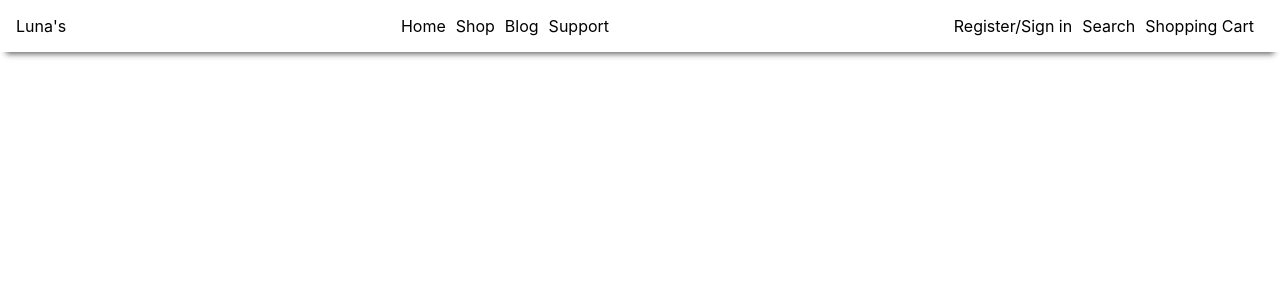
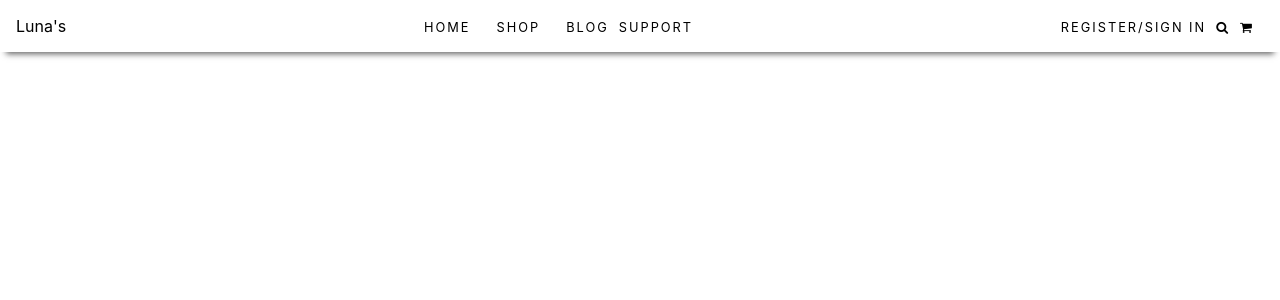
Before and after one commit to ablizben/lunas-online-store, a React (Create React App) app: page / in a window 1280 px wide. Shown: the top 300 px of the page. Built offline with nearby package versions, Linux system fonts and the light colour scheme.

Commit message:
editing header and adding dropdown menu for shop

```diff
--- a/public/index.html
+++ b/public/index.html
@@ -1,15 +1,14 @@
 <!DOCTYPE html>
 <html lang="en">
+
 <head>
   <meta charset="utf-8" />
   <link rel="icon" href="%PUBLIC_URL%/favicon.ico" />
   <meta name="viewport" content="width=device-width, initial-scale=1" />
   <meta name="theme-color" content="#000000" />
-    <meta
-      name="description"
-      content="Web site created using create-react-app"
-    />
+  <meta name="description" content="Web site created using create-react-app" />
   <link rel="apple-touch-icon" href="%PUBLIC_URL%/logo192.png" />
+  <link rel="stylesheet" href="https://cdnjs.cloudflare.com/ajax/libs/font-awesome/4.7.0/css/font-awesome.min.css">
   <!--
       manifest.json provides metadata used when your web app is installed on a
       user's mobile device or desktop. See https://developers.google.com/web/fundamentals/web-app-manifest/
@@ -24,8 +23,9 @@
       work correctly both with client-side routing and a non-root public URL.
       Learn how to configure a non-root public URL by running `npm run build`.
     -->
-    <title>React App</title>
+  <title>Luna's</title>
 </head>
+
 <body>
   <noscript>You need to enable JavaScript to run this app.</noscript>
   <div id="root"></div>
@@ -40,4 +40,5 @@
       To create a production bundle, use `npm run build` or `yarn build`.
     -->
 </body>
+
 </html>
--- a/src/App.css
+++ b/src/App.css
@@ -39,4 +39,57 @@
   transition: all 0.4s ease 0s;
   cursor: pointer;
   margin-right: 10px;
+  text-transform: uppercase;
+  letter-spacing: 2px;
+  font-size: 0.8rem;
 }
+
+/* Dropdown functionality */
+/* Dropdown Button */
+.shop {
+  color: white;
+  padding: 16px;
+  font-size: 16px;
+  border: none;
+  cursor: pointer;
+}
+
+/* Dropdown button on hover & focus */
+.shop:hover,
+.shop:focus {
+  color: gray;
+}
+
+/* The container <div> - needed to position the dropdown content */
+.nav-mid-links {
+  position: relative;
+  display: inline-block;
+}
+
+/* Dropdown Content (Hidden by Default) */
+.dropdown-content {
+  display: none;
+  position: absolute;
+  background-color: #f1f1f1;
+  min-width: 160px;
+  box-shadow: 0px 8px 16px 0px rgba(0, 0, 0, 0.2);
+  z-index: 1;
+}
+
+/* Links inside the dropdown */
+.dropdown-content a {
+  color: black;
+  padding: 12px 16px;
+  text-decoration: none;
+  display: block;
+}
+
+/* Change color of dropdown links on hover */
+.dropdown-content a:hover {
+  background-color: #ddd;
+}
+
+/* Show the dropdown menu (use JS to add this class to the .dropdown-content container when the user clicks on the dropdown button) */
+.show {
+  display: block;
+}
--- a/src/components/NavBar.js
+++ b/src/components/NavBar.js
@@ -3,6 +3,10 @@ import { NavLink, BrowserRouter as Router } from 'react-router-dom';
 
 
 const NavBar = () => {
+    const dropDown = () => {
+        document.getElementById("myDropdown").classList.toggle("show");
+}
+
 
     return (
         <div className="NavBar">
@@ -10,14 +14,21 @@ const NavBar = () => {
             <div className="nav-image">Luna's</div>
             <div className="nav-mid-links">
               <NavLink to='/'>Home</NavLink>
-              <NavLink to='/shop'>Shop</NavLink>
+              <NavLink to='/shop' onClick={dropDown} class='shop'>Shop</NavLink>
+              <div id="myDropdown" class="dropdown-content">
+                  <a href="#">New</a>
+                  <a href="#">Clothing</a>
+                  <a href="#">Accessories</a>
+                  <a href="#">Shoes</a>
+                  <a href="#">Sales</a>
+              </div>
               <NavLink to='/blog'>Blog</NavLink>
               <NavLink to='/support'>Support</NavLink>
             </div>
             <div className="nav-right-links">
             <NavLink to='/registersignin'>Register/Sign in</NavLink>
-              <NavLink to='/search'>Search</NavLink>
-              <NavLink to='/shoppingcart'>Shopping Cart</NavLink>
+              <NavLink to='/search'><i class="fa fa-search"></i></NavLink>
+              <NavLink to='/shoppingcart'><i class="fa fa-shopping-cart"></i></NavLink>
             </div>
             </Router>
         </div>
```
Lines whose indentation alone changed are shown as unchanged.
